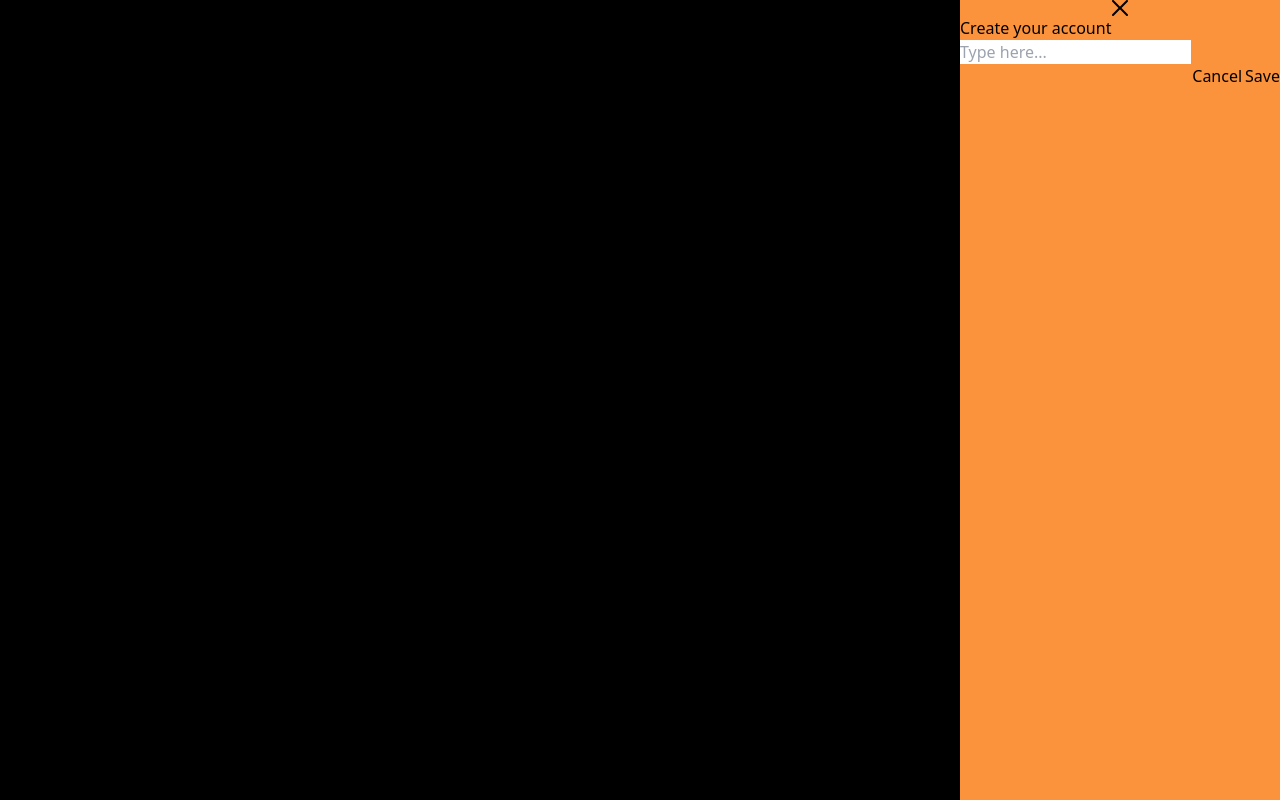
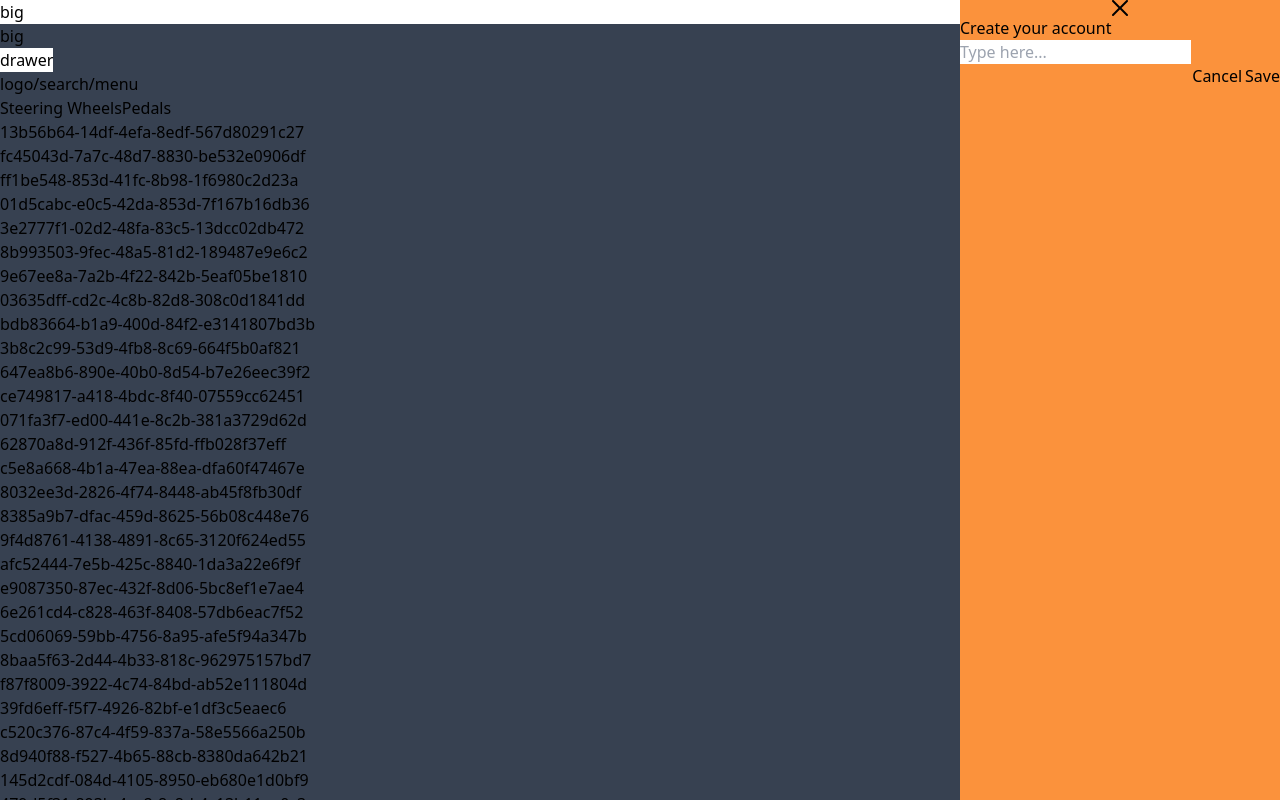
Before and after one commit to blueratdota/odin-shopping-cart, a React (Vite) app: page / in a window 1280 px wide. Both pictures are taken after a click on the button "drawer". Shown: the top 800 px of the page. Built offline with nearby package versions, Linux system fonts and the light colour scheme.

Commit message:
conditional render

```diff
--- a/package.json
+++ b/package.json
@@ -18,6 +18,7 @@
     "framer-motion": "^11.2.10",
     "react": "^18.2.0",
     "react-dom": "^18.2.0",
+    "react-responsive": "^10.0.0",
     "react-router-dom": "^6.23.1",
     "uuid": "^10.0.0"
   },
--- a/src/App.jsx
+++ b/src/App.jsx
@@ -36,7 +36,7 @@ function App() {
         onClose={onClose}
         finalFocusRef={btnRef}
       >
-        <DrawerOverlay className="bg-black" />
+        <DrawerOverlay className="" />
         <DrawerContent className="bg-orange-400 max-w-xs">
           <DrawerCloseButton />
           <DrawerHeader>Create your account</DrawerHeader>
--- a/src/components/ScrollNav.jsx
+++ b/src/components/ScrollNav.jsx
@@ -10,13 +10,15 @@ import {
   mdiHeartOutline,
   mdiMagnify
 } from "@mdi/js";
+import { useMediaQuery } from "react-responsive";
+import SmallIconBtn from "./SmallIconButton";
 
 const ScrollNav = () => {
   const [sticky, setStiky] = useState(false);
-
+  const isTabletOrMobile = useMediaQuery({ query: "(max-width: 1224px)" });
   const changeBackground = () => {
     console.log(window.scrollY);
-    window.scrollY > 48 ? setStiky(true) : setStiky(false);
+    window.scrollY > 64 ? setStiky(true) : setStiky(false);
   };
 
   window.addEventListener("scroll", changeBackground);
@@ -25,36 +27,60 @@ const ScrollNav = () => {
     <nav
       className={`${
         sticky
-          ? "bg-orange-400 w-full fixed transition-all translate-y-full ease-in duration-300 bottom-full"
-          : "bg-blue-400 transition-all translate-y-0 ease-in duration-300"
+          ? "w-full fixed transition-all translate-y-full ease-in duration-300 bottom-full"
+          : "transition-all translate-y-0 ease-in duration-300"
       }`}
     >
       {sticky ? (
-        <div>icons only nav</div>
-      ) : (
+        isTabletOrMobile ? (
+          <div className="bg-gray-800 pl-4 h-[51px] flex items-center border-y border-gray-300 border-opacity-20 ">
+            <div className="basis-[40%]">
+              <img
+                className="w-[32px]  "
+                src={fanatecShortLogo}
+                alt="fanatec long logo"
+              />
+            </div>
+            <div className="flex grow-0 items-center basis-[60%] [&>div>svg]:text-white [&>div>svg]:scale-[0.4] [&>div]:w-[52px] [&>div]:grow-0 justify-end">
+              <SmallIconBtn icon={mdiHeartOutline}></SmallIconBtn>
+              <SmallIconBtn icon={mdiAccount}></SmallIconBtn>
+              <SmallIconBtn icon={mdiCartOutline}></SmallIconBtn>
+              <SmallIconBtn icon={mdiMagnify}></SmallIconBtn>
+              <SmallIconBtn icon={mdiMenu}></SmallIconBtn>
+            </div>
+          </div>
+        ) : (
+          <div className="bg-white">big</div>
+        )
+      ) : isTabletOrMobile ? (
         <div className="bg-gray-800">
           <div className="[&>*]:h-6 [&>*]:text-white flex justify-end gap-6 px-6 py-2">
             <Icon path={mdiHeartOutline} />
             <Icon path={mdiAccount} />
             <Icon path={mdiCartOutline} />
           </div>
-          <div className="pl-4 h-[64px] [&>div>svg]:text-white [&>div>svg]:scale-50 [&>div>svg]:w-[64px] flex items-center border-y border-gray-300 border-opacity-20 ">
-            <div className="basis-[70%]">
+          <div className="pl-4 h-[64px] flex items-center border-y border-gray-300 border-opacity-20 ">
+            <div className="basis-[50%]">
               <img
                 className="w-[180px]  "
                 src={fanatecFullLogo}
                 alt="fanatec long logo"
               />
             </div>
-            <div className="basis-[15%] border-x border-gray-300 border-opacity-20">
-              <Icon path={mdiMagnify} />
-            </div>
-            <div className="basis-[15%]">
-              <Icon path={mdiMenu} />
+            <div className=" flex items-center basis-[50%] [&>div>svg]:text-white [&>div>svg]:scale-[0.5] [&>div]:max-w-[64px] justify-end">
+              <div className="flex-auto border-x border-gray-300 border-opacity-20">
+                <Icon path={mdiMagnify} />
+              </div>
+              <div className="flex-auto">
+                <Icon path={mdiMenu} />
+              </div>
             </div>
           </div>
         </div>
+      ) : (
+        <div className="bg-white">big</div>
       )}
+      {isTabletOrMobile ? <div>small</div> : <div>big</div>}
     </nav>
   );
 };
--- /dev/null
+++ b/src/components/SmallIconButton.jsx
@@ -0,0 +1,10 @@
+import Icon from "@mdi/react";
+const SmallIconBtn = ({ icon }) => {
+  return (
+    <div className="flex-auto border-l border-gray-300 border-opacity-20">
+      <Icon path={icon} />
+    </div>
+  );
+};
+
+export default SmallIconBtn;
```
Also changed, not shown: 1 other file (tests, documents, lock files or other folders).
